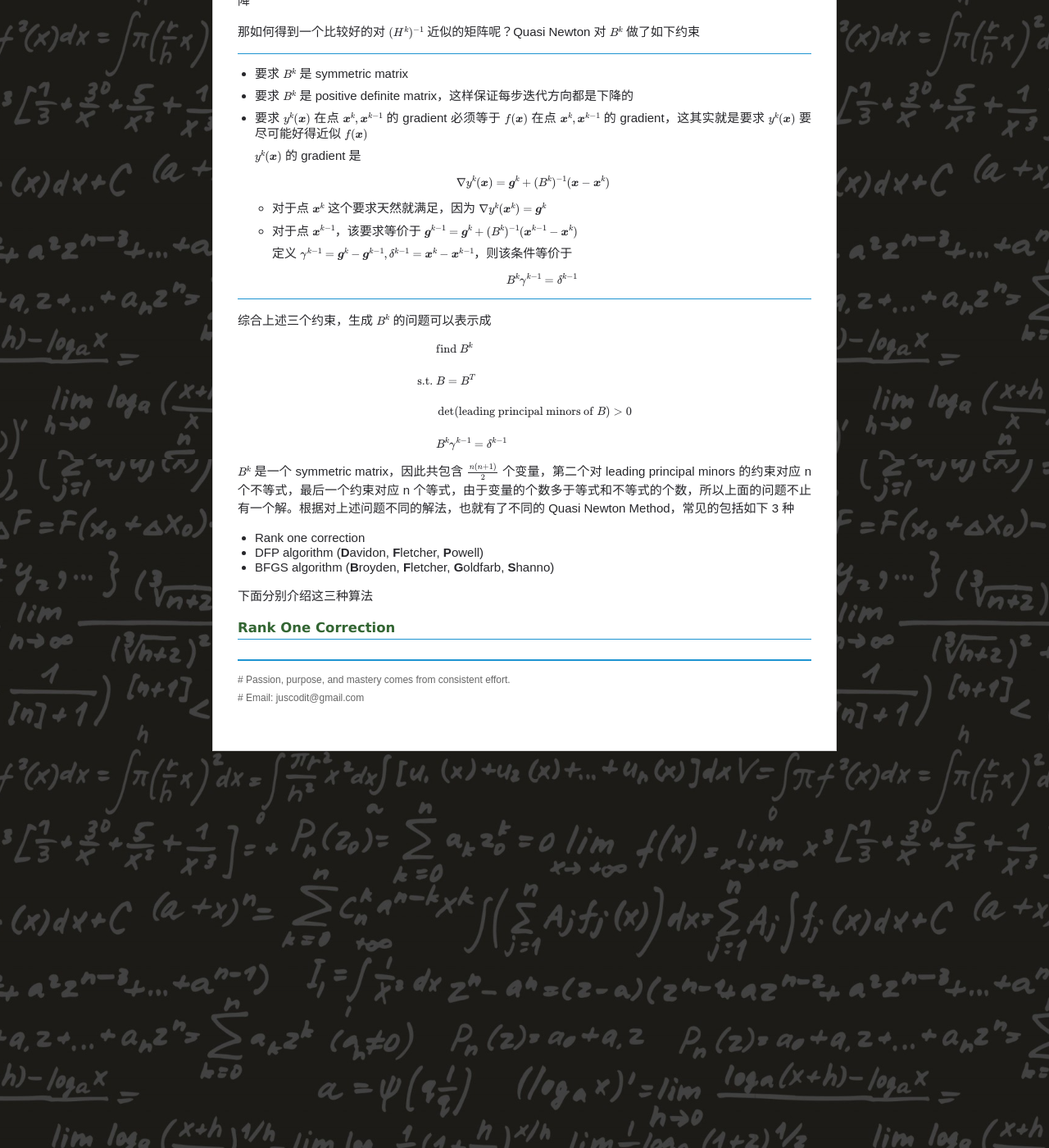
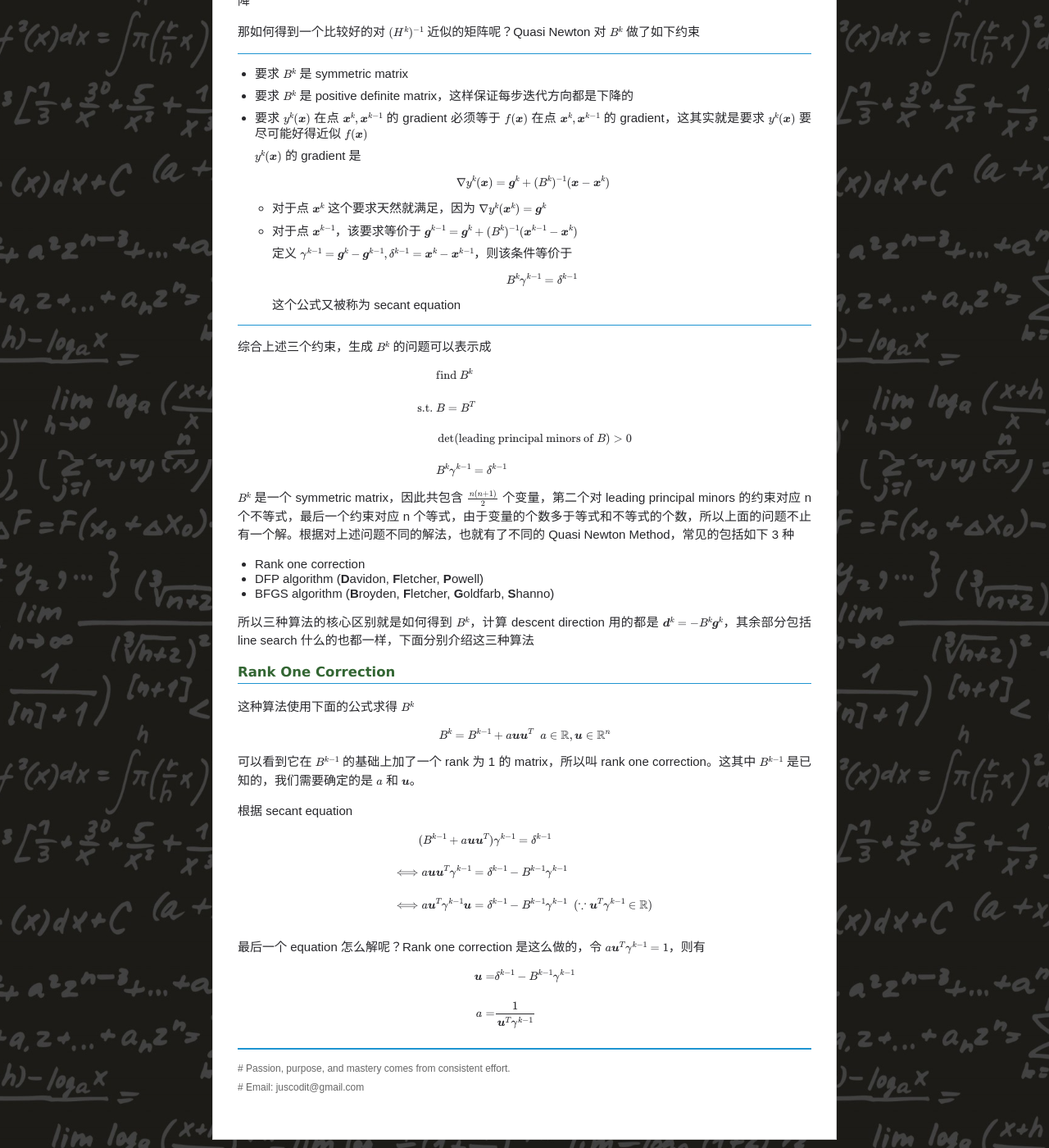
Before and after one commit to chenrushan/chenrushan.github.io, a Jekyll site: the page built from _posts/2014-07-13-NP-10-quasi-newton.markdown, in a window 1280 px wide and 1400 px high, scrolled down 340 px. Shown: the whole window at 82% size. Built offline with Jekyll 4.4.1, drawn with Linux system fonts in a browser that asks for light colours; Markdown is read by kramdown in place of the engine named in the settings; formulas are drawn with MathJax 3.

Commit message:
[np10]: update

```diff
--- a/_posts/2014-07-13-NP-10-quasi-newton.markdown
+++ b/_posts/2014-07-13-NP-10-quasi-newton.markdown
@@ -35,6 +35,8 @@ $$f(\boldsymbol{x}) \approx y^k(\boldsymbol{x}) = f(\boldsymbol{x}^k) + {\boldsy
 
       $$B^k \gamma^{k-1} = \delta^{k-1}$$
 
+      这个公式又被称为 secant equation
+
 ----------
 
 综合上述三个约束，生成 $B^k$ 的问题可以表示成
@@ -54,6 +56,31 @@ $B^k$ 是一个 symmetric matrix，因此共包含 $\frac{n(n+1)}{2}$ 个变量
 * DFP algorithm (<b>D</b>avidon, <b>F</b>letcher, <b>P</b>owell)
 * BFGS algorithm (<b>B</b>royden, <b>F</b>letcher, <b>G</b>oldfarb, <b>S</b>hanno)
 
-下面分别介绍这三种算法
+所以三种算法的核心区别就是如何得到 $B^k$，计算 descent direction 用的都是 $\boldsymbol{d}^k = -B^k \boldsymbol{g}^k$，其余部分包括 line search 什么的也都一样，下面分别介绍这三种算法
 
 #### Rank One Correction
+
+这种算法使用下面的公式求得 $B^k$
+
+$$B^k = B^{k-1} + a \boldsymbol{u}\boldsymbol{u}^T \;\; a \in \mathbb{R}, \boldsymbol{u} \in \mathbb{R}^n$$
+
+可以看到它在 $B^{k-1}$ 的基础上加了一个 rank 为 1 的 matrix，所以叫 rank one correction。这其中 $B^{k-1}$ 是已知的，我们需要确定的是 $a$ 和 $\boldsymbol{u}$。
+
+根据 secant equation
+
+$$
+\begin{align}
+& (B^{k-1} + a \boldsymbol{u}\boldsymbol{u}^T) \gamma^{k-1} = \delta^{k-1} \\\\
+\Longleftrightarrow & \; a \boldsymbol{u}\boldsymbol{u}^T \gamma^{k-1} = \delta^{k-1} - B^{k-1} \gamma^{k-1} \\\\
+\Longleftrightarrow & \; a \boldsymbol{u}^T \gamma^{k-1} \boldsymbol{u} = \delta^{k-1} - B^{k-1} \gamma^{k-1} \;\; (\because \boldsymbol{u}^T \gamma^{k-1} \in \mathbb{R}) \\\\
+\end{align}
+$$
+
+最后一个 equation 怎么解呢？Rank one correction 是这么做的，令 $a \boldsymbol{u}^T \gamma^{k-1} = 1$，则有
+
+$$
+\begin{align}
+\boldsymbol{u} = & \delta^{k-1} - B^{k-1} \gamma^{k-1} \\\\
+a = & \frac{1}{\boldsymbol{u}^T \gamma^{k-1}}
+\end{align}
+$$
```
